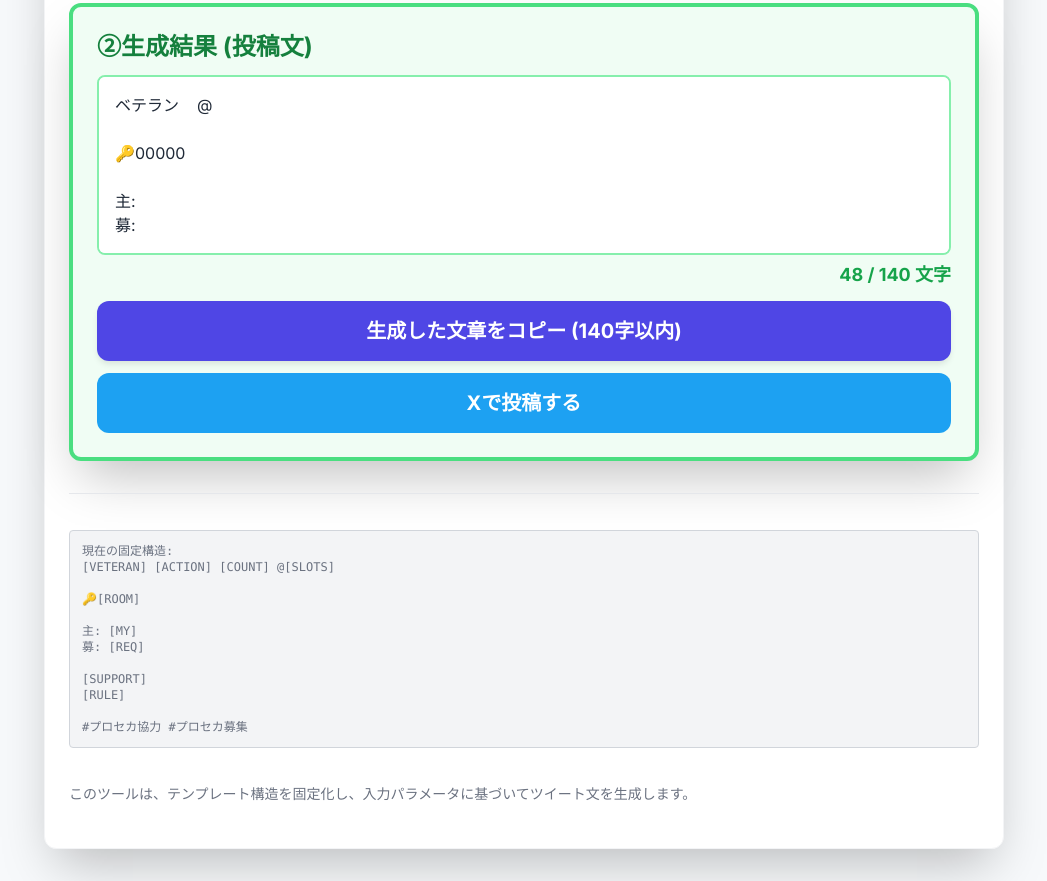
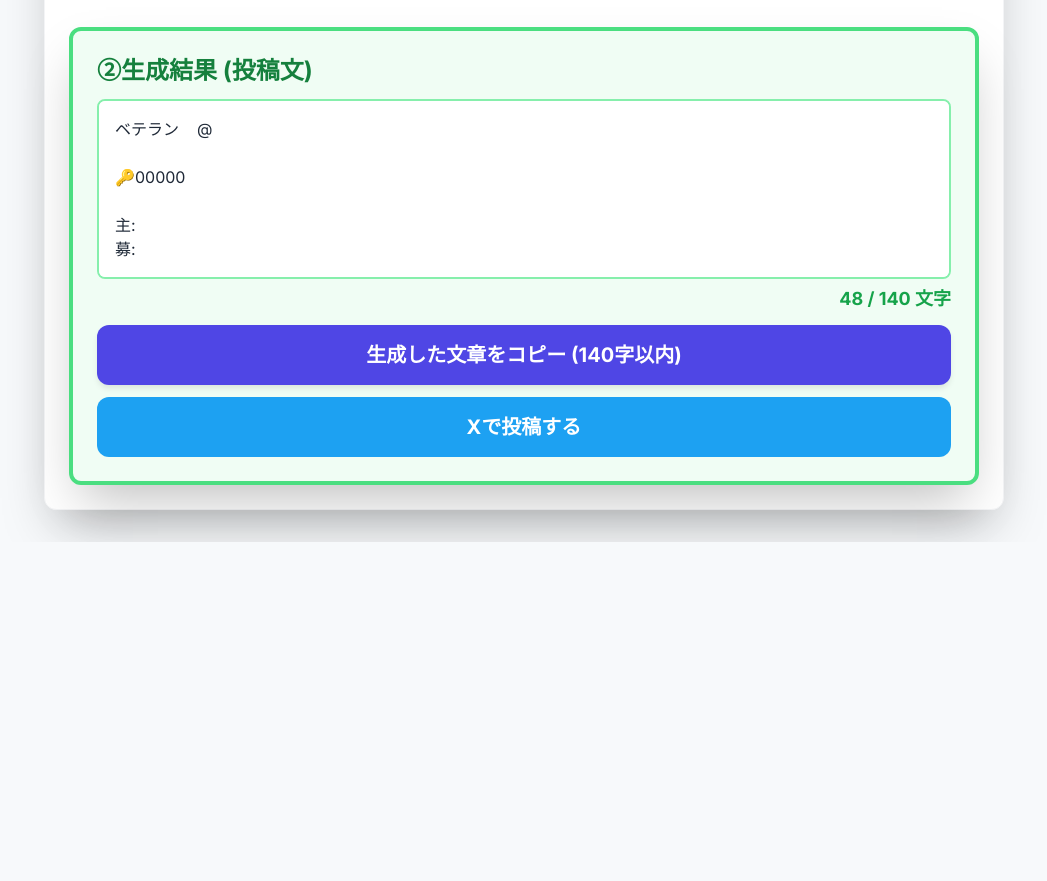
Before and after one commit to VoEnKyo/prsk_x_post, a plain HTML site: page index.html in a window 1280 px wide. Shown: the part 1895-2776 px from the top of the page, without its empty margins (116-1163 px from the left). After the commit the page ends 2437 px from the top, so only its background shows below. Drawn offline with nearby package versions, Linux system fonts and the light colour scheme.

Commit message:
Update index.html

```diff
--- a/index.html
+++ b/index.html
@@ -7,7 +7,9 @@
     <script src="https://cdn.tailwindcss.com"></script>
     <link rel="stylesheet" href="style.css">
     <style>
+
         .tab-active {
+
             border-b-2 border-indigo-500;
         }
     </style>
@@ -29,8 +31,9 @@
         <div class="bg-white p-6 rounded-xl shadow-2xl border border-gray-100">
 
             <h1 class="text-3xl font-bold text-gray-800 mb-6 border-b pb-2">
-                プロセカ ツイ募テンプレ ビルダー　Ver.1
+                プロセカ ツイ募テンプレビルダー　Ver.1
             </h1>
+            <div class="grid grid-cols-1 gap-6">
 
                 <div>
                     <h2 class="text-xl font-semibold text-gray-800 mb-4 border-b pb-2">①パラメータ入力</h2>
@@ -251,10 +254,7 @@ target="_blank" rel="noopener noreferrer" class="block w-full text-center px-6 p
                     </a>
                 </div>
 
-                <div class="mt-8 pt-4 border-t text-sm text-gray-500">
-                    <pre id="templateViewer" class="p-3 bg-gray-100 rounded text-xs whitespace-pre-wrap mb-4 border border-gray-300">開発者向け: 現在の固定構造</pre>
-                    <p>このツールは、テンプレート構造を固定化し、入力パラメータに基づいてツイート文を生成します。</p>
-                </div>
+
             </div>
         </div>
     </div>
```
